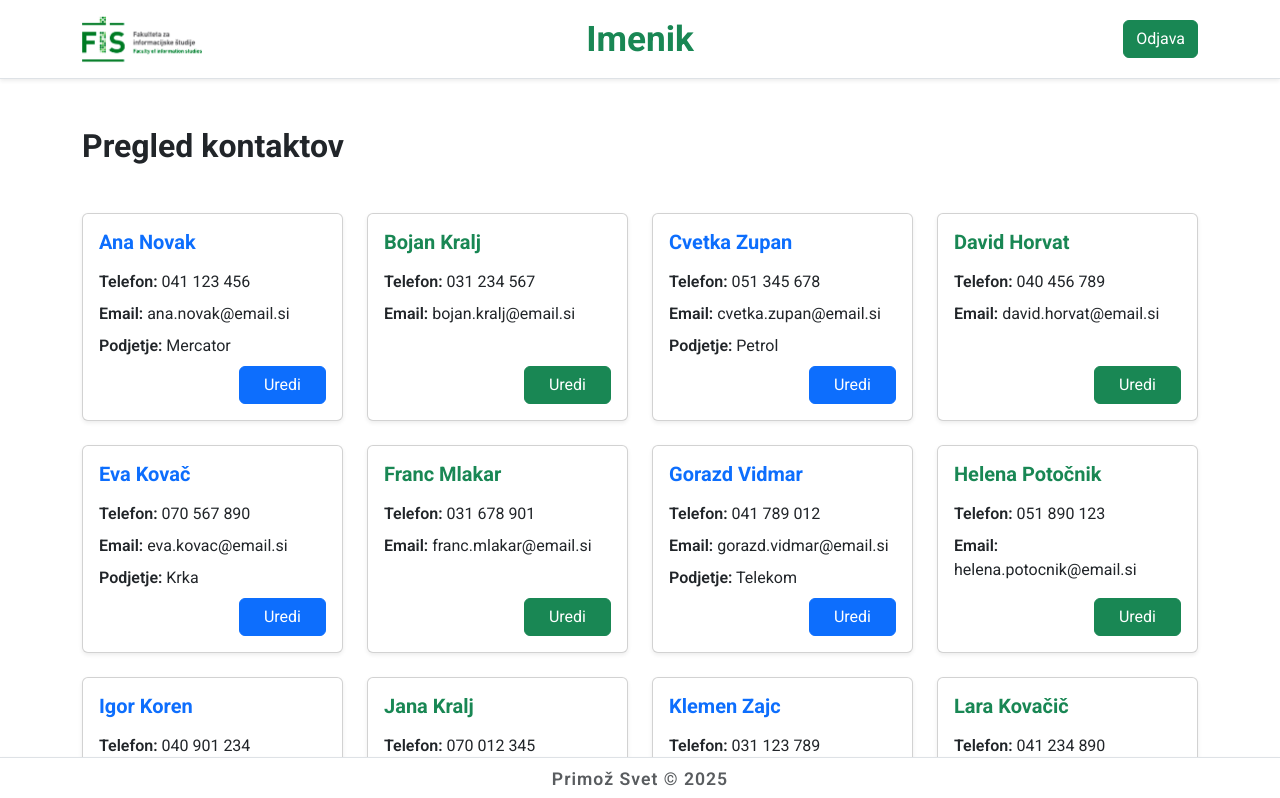
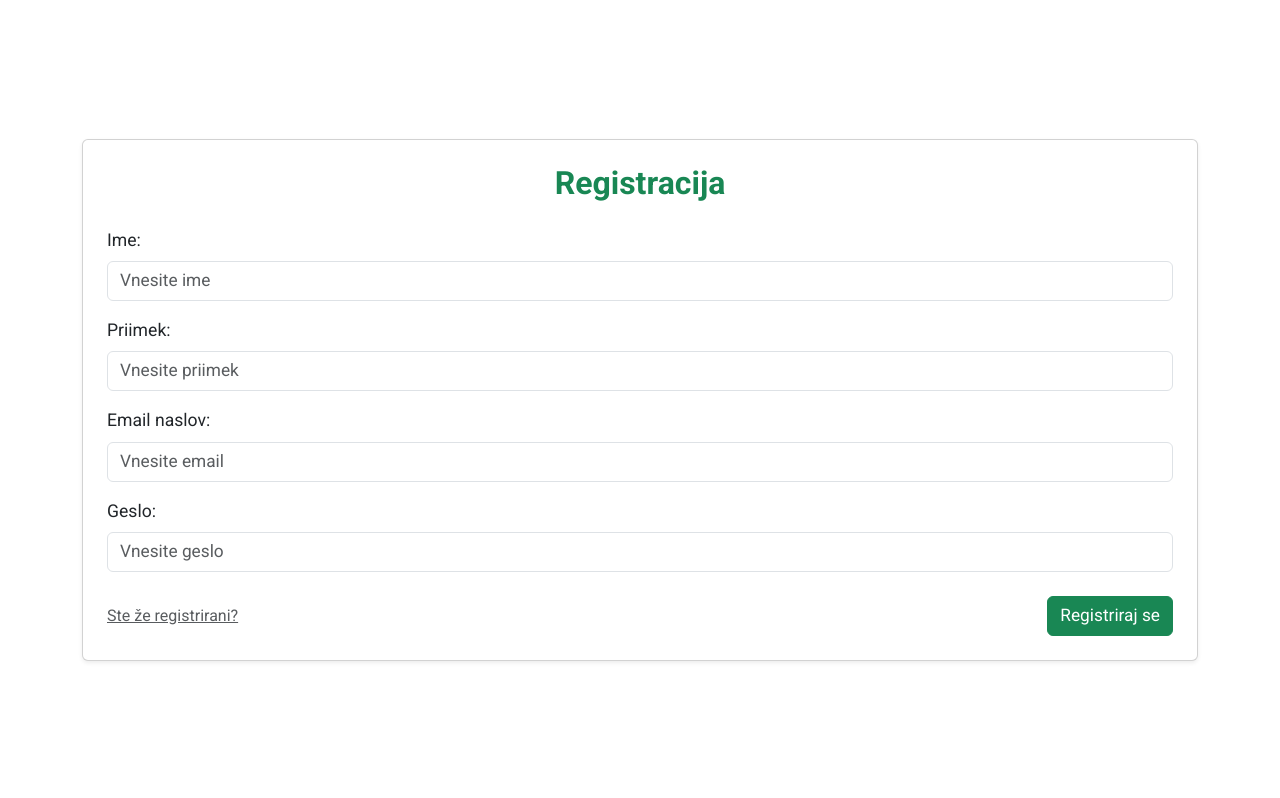
Before and after one commit to primozsvet/RNSUV_Vaje, an Angular app in the folder Contacts-App/: page / in a window 1280 px wide. Shown: the top 798 px of the page. Built offline with nearby package versions, Linux system fonts and the light colour scheme.

Commit message:
Uvedba osnovnega ngModel

```diff
--- a/Contacts-App/src/app/app-module.ts
+++ b/Contacts-App/src/app/app-module.ts
@@ -1,5 +1,8 @@
 import { NgModule, provideBrowserGlobalErrorListeners, provideZonelessChangeDetection } from '@angular/core';
 import { BrowserModule } from '@angular/platform-browser';
+
+// Uvoz FormsMoule
+import { FormsModule } from '@angular/forms';
 
 import { AppRoutingModule } from './app-routing-module';
 import { App } from './app';
@@ -24,7 +27,8 @@ import { ContactsEdit } from './features/contacts/pages/contacts-edit/contacts-e
   ],
   imports: [
     BrowserModule,
-    AppRoutingModule
+    AppRoutingModule,
+    FormsModule
   ],
   providers: [
     provideBrowserGlobalErrorListeners(),
--- a/Contacts-App/src/app/app.ts
+++ b/Contacts-App/src/app/app.ts
@@ -9,7 +9,7 @@ import { Component, signal } from '@angular/core';
 export class App {
   protected readonly title = signal('Contacts-App');
 
-  public loggedIn = true;
+  public loggedIn = false;
   public isLoginForm = false;
   public contactViewMode: string = '';
 
--- a/Contacts-App/src/app/features/authentication/pages/signup/signup.html
+++ b/Contacts-App/src/app/features/authentication/pages/signup/signup.html
@@ -3,29 +3,34 @@
     <div class="card shadow-sm signup-card w-100 w-md-80 w-lg-80">
         <div class="card-body p-4">
             <h2 class="mb-4 text-success text-center fw-bold signup-title">Registracija</h2>
-            <form>
-                <div class="mb-3">
+            <form class="form-group">
+                <div class="mb-3 user-name">
                     <label for="ime" class="form-label signup-label">Ime:</label>
-                    <input type="text" class="form-control signup-input" id="ime" placeholder="Vnesite ime" required>
+                    <input type="text" class="form-control signup-input" id="ime" placeholder="Vnesite ime" name="userName"
+                    [(ngModel)]="user.name"
+                    required>
                 </div>
-                <div class="mb-3">
+                <div class="mb-3 user-surname">
                     <label for="priimek" class="form-label signup-label">Priimek:</label>
-                    <input type="text" class="form-control signup-input" id="priimek" placeholder="Vnesite priimek"
-                        required>
+                    <input type="text" class="form-control signup-input" id="priimek" placeholder="Vnesite priimek" name="userSurname"
+                    [(ngModel)]="user.surname"
+                    required>
                 </div>
-                <div class="mb-3">
+                <div class="mb-3 user-email">
                     <label for="email" class="form-label signup-label">Email naslov:</label>
-                    <input type="email" class="form-control signup-input" id="email" placeholder="Vnesite email"
-                        required>
+                    <input type="email" class="form-control signup-input" id="email" placeholder="Vnesite email" name="userEmail"
+                    [(ngModel)]="user.email"
+                    required>
                 </div>
-                <div class="mb-4">
+                <div class="mb-4 user-pass">
                     <label for="password" class="form-label signup-label">Geslo:</label>
-                    <input type="password" class="form-control signup-input" id="password" placeholder="Vnesite geslo"
-                        required>
+                    <input type="password" class="form-control signup-input" id="password" placeholder="Vnesite geslo" name="userPass"
+                    [(ngModel)]="user.pass"
+                    required>
                 </div>
                 <div class="d-grid gap-2 d-lg-flex justify-content-lg-between align-items-lg-center">
                     <!-- Button first on mobile, link below; on lg+ link appears left and button right -->
-                    <button type="submit" class="btn btn-success text-white signup-btn order-1 order-lg-2">Registriraj
+                    <button (click)="onSubmit()" type="submit" class="btn btn-success text-white signup-btn order-1 order-lg-2">Registriraj
                         se</button>
                     <a href="/login" class="text-muted text-center order-2 order-lg-1 signup-login-link">Ste že
                         registrirani?</a>
--- a/Contacts-App/src/app/features/authentication/pages/signup/signup.ts
+++ b/Contacts-App/src/app/features/authentication/pages/signup/signup.ts
@@ -1,4 +1,5 @@
 import { Component } from '@angular/core';
+import { User } from '../../../../shared/classes/user';
 
 @Component({
   selector: 'app-signup',
@@ -7,5 +8,17 @@ import { Component } from '@angular/core';
   styleUrl: './signup.css'
 })
 export class Signup {
+  public user: User;
 
+  constructor() {
+    this.user = new User ('','','','');
+  }
+
+  public onSubmit(): void {
+    let tekst = `Registracija uporabnika:\nIme: ${this.user.name}\nPriimek: ${this.user.surname}\nEmail: ${this.user.email}\nGeslo: ${this.user.pass}`;
+    alert(tekst);
+    console.log(tekst);
+
+    //console.log('Registrirani uporabnik:', this.user.name);
+  }
 }
--- /dev/null
+++ b/Contacts-App/src/app/shared/classes/user.ts
@@ -0,0 +1,13 @@
+export class User {
+    name: string;
+    surname: string;
+    email: string;
+    pass: string;
+
+    constructor(name: string, surname: string, email: string, pass: string) {
+        this.name = name;
+        this.surname = surname;
+        this.email = email;
+        this.pass = pass;
+    }
+}
```
Also changed, not shown: 1 other file (tests, documents, lock files or other folders).
